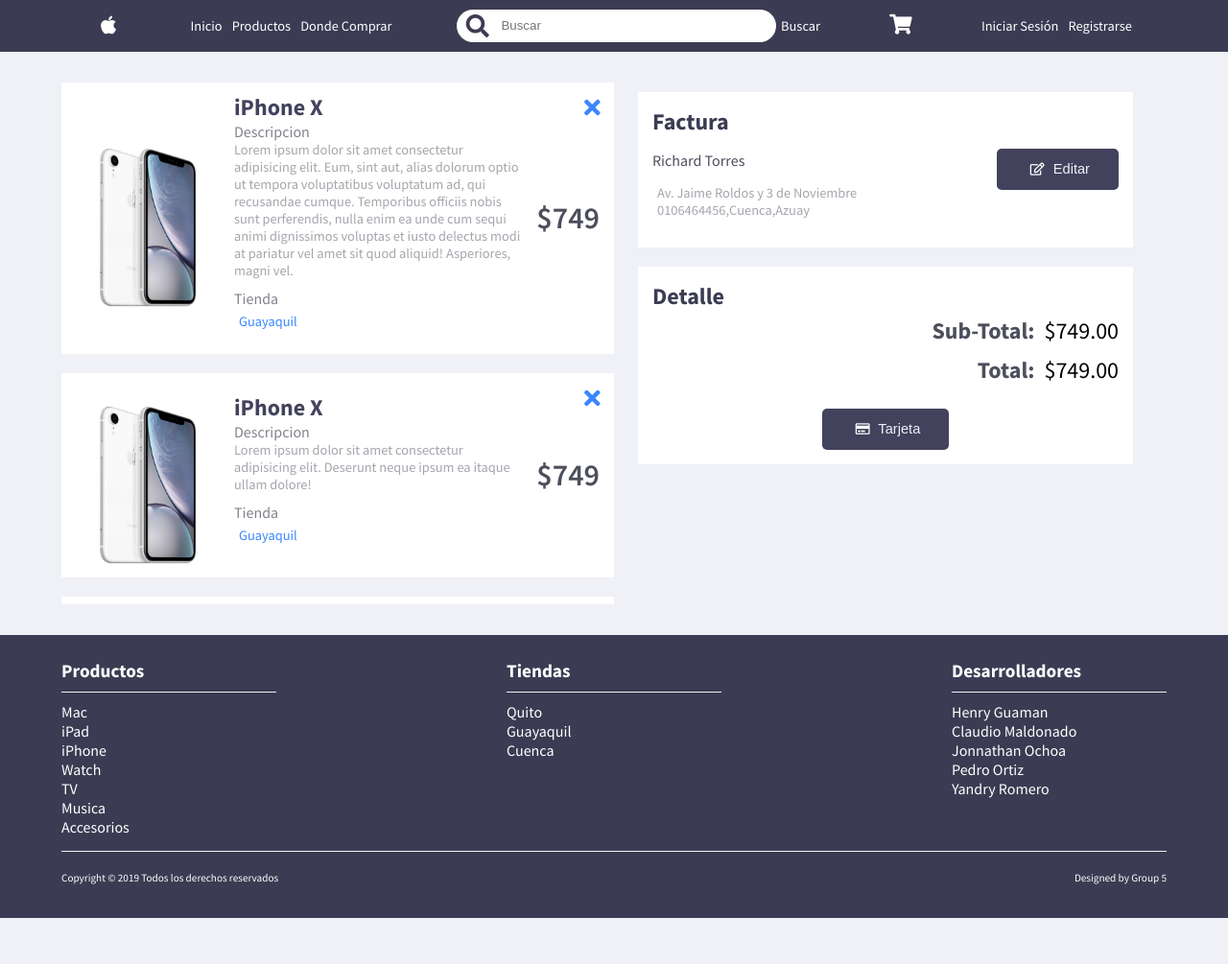
After one commit to PedrojOrtiz/AppleStoreUPS, a PHP site: page /public/view/shoppingcart.html in a window 1280 px wide. The commit adds this page. Shown: the whole page at 96% size. Run offline with PHP 8.4, Linux system fonts and the light colour scheme; some libraries are stand-ins or nearby versions.

Commit message:
Se realiza la pagina de el carrito de compras

```diff
--- a/public/css/generalStyle.css
+++ b/public/css/generalStyle.css
@@ -79,14 +79,14 @@
     display: flex;
     align-items: center;
     color: #3B3B53;
-    font-size: 15pt;
+    font-size: 1em;
 }
 .content .product .productInfo .dataStore p span{
     color: var(--colorFontGeneral);
     opacity: .7;
     font-weight: normal;
     margin-right: 5px;
-    font-size: 15pt;
+    font-size: 1em;
 }
 .content .product .productInfo span:hover{
     cursor: text;
@@ -102,12 +102,12 @@
 .content .product .productInfo .productPrice p{
     display: flex;
     align-items: center;
-    font-size: 15pt;
+    font-size: 1em;
 }
 .content .product .productInfo .productPrice span{
     color: var(--colorFontGeneral);
     font-weight: 700;
-    font-size: 15pt;
+    font-size: 1em;
     margin-right: 5px;
 }
 .content .product .productInfo .productBtns{
@@ -159,3 +159,115 @@
     text-align: center;
     margin-top: 1.5em;
 }
+/*--------SHOPPING CART---------*/
+.content .product .cart{
+    overflow: scroll;
+}
+.content .product .cart article{
+    width: 100%;
+    margin-bottom: 20px;
+    display: flex;
+    justify-content: space-between;
+    align-items: center;
+    position: relative;
+    padding: 10px;
+}
+.content .product .cart article .cartImg{
+    width: 17em;
+    margin-right: 10px;
+
+}
+.content .product .cart article .cartImg img{
+    width: 10em;
+    margin: 0;
+}
+.content .product .cart article .cartDescription{
+    text-align: left;
+    color: var(--colorFontGeneral);
+}
+.content .product .cart article .cartDescription h2{
+    color: #43425D;
+}
+.content .product .cart article .cartDescription h3{
+    opacity: .7;
+    font-weight: normal;
+    font-size: 1em;
+}
+.content .product .cart article .cartDescription p{
+    opacity: .5;
+    font-size: .9em;
+    margin-bottom: 10px;
+    overflow: hidden;
+}
+.content .product .cart article .cartDescription span{
+    color: var(--colorAzul);
+    margin-bottom: 10px;
+}
+.content .product .cart article>span{
+    color: var(--colorFontGeneral);
+    font-size: 2em;
+    font-weight: 600;
+    margin-left: 10px;
+}
+.content .product .cart article span:hover{
+    cursor: text;
+}
+.content .product .cart article>i{
+    color: var(--colorAzul);
+    font-size: 1.5em;
+    position: absolute;
+    top: .4em;
+    right: .4em;
+    transition: all ease .5s;
+}
+.content .product .cart article>i:hover{
+    cursor: pointer;
+    color: var(--colorRojo);
+}
+/*-------FACTURA-------*/
+.content .product .bill .billInfo{
+    background-color: var(--colorBlanco);
+    padding: 15px;
+    display: flex;
+    align-items: center;
+    justify-content: space-between;
+    color: var(--colorFontGeneral);
+    margin-bottom: 20px;
+}
+.content .product .bill .billInfo h2{
+    color: var(--color1);
+    margin-bottom: 15px;
+}
+.content .product .bill .billInfo span{
+    color: var(--colorFontGeneral);
+    margin-top: 10px;
+    margin-bottom: -20px;
+    opacity: .5;
+}
+.content .product .bill .billInfo .data{
+    margin-bottom: 10px;
+}
+/*------------DETALLE FACTURA---------------*/
+.content .product .bill .buydetall{
+    background-color: var(--colorBlanco);
+    padding: 15px;
+}
+.content .product .bill .buydetall h2{
+    color: var(--color1);
+}
+.content .product .bill .buydetall .price p{
+    display: flex;
+    justify-content: flex-end;
+    align-items: center;
+    font-size: 1.5em;
+}
+.content .product .bill .buydetall .price span{
+    color: var(--colorFontGeneral);
+    font-weight: 700;
+    font-size: 1em;
+    margin-right: 5px;
+}
+.content .product .bill .buydetall .btns{
+    text-align: center;
+    margin-top: 20px;
+}
--- a/public/css/globalStyle.css
+++ b/public/css/globalStyle.css
@@ -286,7 +286,7 @@
 }
 /*-----buttons------*/
 body button, input[type=button], input[type=submit]{
-    padding: 15px 25px;
+    padding: 10px 30px;
     border: none;
     background-color: var(--colorBtns);
     border-radius: 5px;
--- /dev/null
+++ b/public/view/shoppingcart.html
@@ -0,0 +1,193 @@
+<!DOCTYPE html>
+<html lang="es">
+
+<head>
+    <meta charset="UTF-8">
+    <meta name="viewport" content="width=device-width, initial-scale=1.0">
+    <meta http-equiv="X-UA-Compatible" content="ie=edge">
+    <link rel="stylesheet" href="https://use.fontawesome.com/releases/v5.8.1/css/all.css"
+        integrity="sha384-50oBUHEmvpQ+1lW4y57PTFmhCaXp0ML5d60M1M7uH2+nqUivzIebhndOJK28anvf" crossorigin="anonymous">
+    <link href="https://fonts.googleapis.com/css?family=Source+Sans+Pro:200,300,400,600,700,900" rel="stylesheet">
+    <link rel="stylesheet" href="../css/globalStyle.css">
+    <link rel="stylesheet" href="../css/generalStyle.css">
+    <title>Carrito</title>
+</head>
+
+<body>
+    <header>
+        <div class="content">
+            <a href="#"><i class="fab fa-apple"></i></a>
+            <nav class="menu">
+                <ul>
+                    <li><a href="#">Inicio</a></li>
+                    <li> <span>Productos</span>
+                        <ul>
+                            <li><a href="#">Mac</a></li>
+                            <li><a href="#">iPad</a></li>
+                            <li><a href="#">iPhone</a></li>
+                            <li><a href="#">Watch</a></li>
+                            <li><a href="#">TV</a></li>
+                            <li><a href="#">Musica</a></li>
+                            <li><a href="#">Accesorios</a></li>
+                        </ul>
+                    </li>
+                    <li> <span>Donde Comprar</span>
+                        <ul>
+                            <li><a href="#">Quito</a></li>
+                            <li><a href="#">Guayaquil</a></li>
+                            <li><a href="#">Cuenca</a></li>
+                        </ul>
+                    </li>
+                </ul>
+            </nav>
+            <div class="search">
+                <div class="barSearch">
+                    <input type="search" name="search" id="search" placeholder="Buscar">
+                    <i class="fas fa-search"></i>
+                </div>
+                <a href="#">Buscar</a>
+            </div>
+            <div class="buyCar itemsUser">
+                <i class="fas fa-shopping-cart"></i>
+            </div>
+            <div class="sessionItems">
+                <a href="#">Iniciar Sesión</a>
+                <a href="#">Registrarse</a>
+                <!-- <i class="far fa-heart"></i>
+                <div class="imgUser">
+                    <img src="../../img/user/perfil.jpg" alt="user">
+                </div>
+                <span>Richard Torres</span>-->
+            </div>
+        </div>
+    </header>
+
+    <div class="content">
+        <section class="product">
+            <div class="productSlide cart">
+                <article>
+                    <div class="cartImg">
+                        <img src="../../img/product/product2.png" alt="imagen">
+                    </div>
+                    <div class="cartDescription">
+                        <h2>iPhone X</h2>
+                        <h3>Descripcion</h3>
+                        <p>Lorem ipsum dolor sit amet consectetur adipisicing elit. Eum, sint aut, alias dolorum optio
+                            ut tempora voluptatibus voluptatum ad, qui recusandae cumque. Temporibus officiis nobis sunt
+                            perferendis, nulla enim ea unde cum sequi animi dignissimos voluptas et iusto delectus modi
+                            at pariatur vel amet sit quod aliquid! Asperiores, magni vel.</p>
+                        <h3>Tienda</h3>
+                        <span>Guayaquil</span>
+                    </div>
+                    <span>$749</span>
+                    <i class="fas fa-times"></i>
+                </article>
+
+                <article>
+                    <div class="cartImg">
+                        <img src="../../img/product/product2.png" alt="imagen">
+                    </div>
+                    <div class="cartDescription">
+                        <h2>iPhone X</h2>
+                        <h3>Descripcion</h3>
+                        <p>Lorem ipsum dolor sit amet consectetur adipisicing elit. Deserunt neque ipsum ea itaque ullam
+                            dolore!</p>
+                        <div class="store">
+                            <h3>Tienda</h3>
+                            <span>Guayaquil</span>
+                        </div>
+                    </div>
+                    <span>$749</span>
+                    <i class="fas fa-times"></i>
+                </article>
+
+                <article>
+                    <div class="cartImg">
+                        <img src="../../img/product/producto.jpg" alt="imagen">
+                    </div>
+                    <div class="cartDescription">
+                        <h2>iPhone X</h2>
+                        <h3>Descripcion</h3>
+                        <p>Lorem ipsum dolor sit amet consectetur adipisicing elit. Deserunt neque ipsum ea itaque ullam
+                            dolore!</p>
+                        <div class="store">
+                            <h3>Tienda</h3>
+                            <span>Guayaquil</span>
+                        </div>
+                    </div>
+                    <span>$749</span>
+                    <i class="fas fa-times"></i>
+                </article>
+
+            </div>
+
+            <div class="productInfo bill">
+                <div class="billInfo">
+                    <div class="nameBill">
+                        <h2>Factura</h2>
+                        <p>Richard Torres</p>
+                        <span>Av. Jaime Roldos y 3 de Noviembre</span>
+                        <span class="data">0106464456,Cuenca,Azuay</span>
+                    </div>
+                    <button>
+                        <i class="far fa-edit"></i> Editar
+                    </button>
+                </div>
+                <div class="buydetall">
+                    <h2>Detalle</h2>
+                    <div class="price">
+                        <p><span>Sub-Total: </span>$749.00</p>
+                        <p><span>Total: </span>$749.00</p>
+                    </div>
+                    <div class="btns">
+                        <button>
+                            <i class="far fa-credit-card"></i> Tarjeta
+                        </button>
+                    </div>
+                </div>
+            </div>
+        </section>
+    </div>
+
+    <footer>
+        <div class="content">
+            <div class="listFooter">
+                <h3>Productos</h3>
+                <ul>
+                    <li><a href="#">Mac</a></li>
+                    <li><a href="#">iPad</a></li>
+                    <li><a href="#">iPhone</a></li>
+                    <li><a href="#">Watch</a></li>
+                    <li><a href="#">TV</a></li>
+                    <li><a href="#">Musica</a></li>
+                    <li><a href="#">Accesorios</a></li>
+                </ul>
+            </div>
+            <div class="listFooter">
+                <h3>Tiendas</h3>
+                <ul>
+                    <li><a href="#">Quito</a></li>
+                    <li><a href="#">Guayaquil</a></li>
+                    <li><a href="#">Cuenca</a></li>
+                </ul>
+            </div>
+            <div class="listFooter">
+                <h3>Desarrolladores</h3>
+                <ul>
+                    <li><a href="#">Henry Guaman</a></li>
+                    <li><a href="#">Claudio Maldonado</a></li>
+                    <li><a href="#">Jonnathan Ochoa</a></li>
+                    <li><a href="#">Pedro Ortiz</a></li>
+                    <li><a href="#">Yandry Romero</a></li>
+                </ul>
+            </div>
+            <div class="infoFooter">
+                <p>Copyright &copy; 2019 Todos los derechos reservados</p>
+                <p>Designed by Group 5</p>
+            </div>
+        </div>
+    </footer>
+
+</body>
+
+</html>
```
